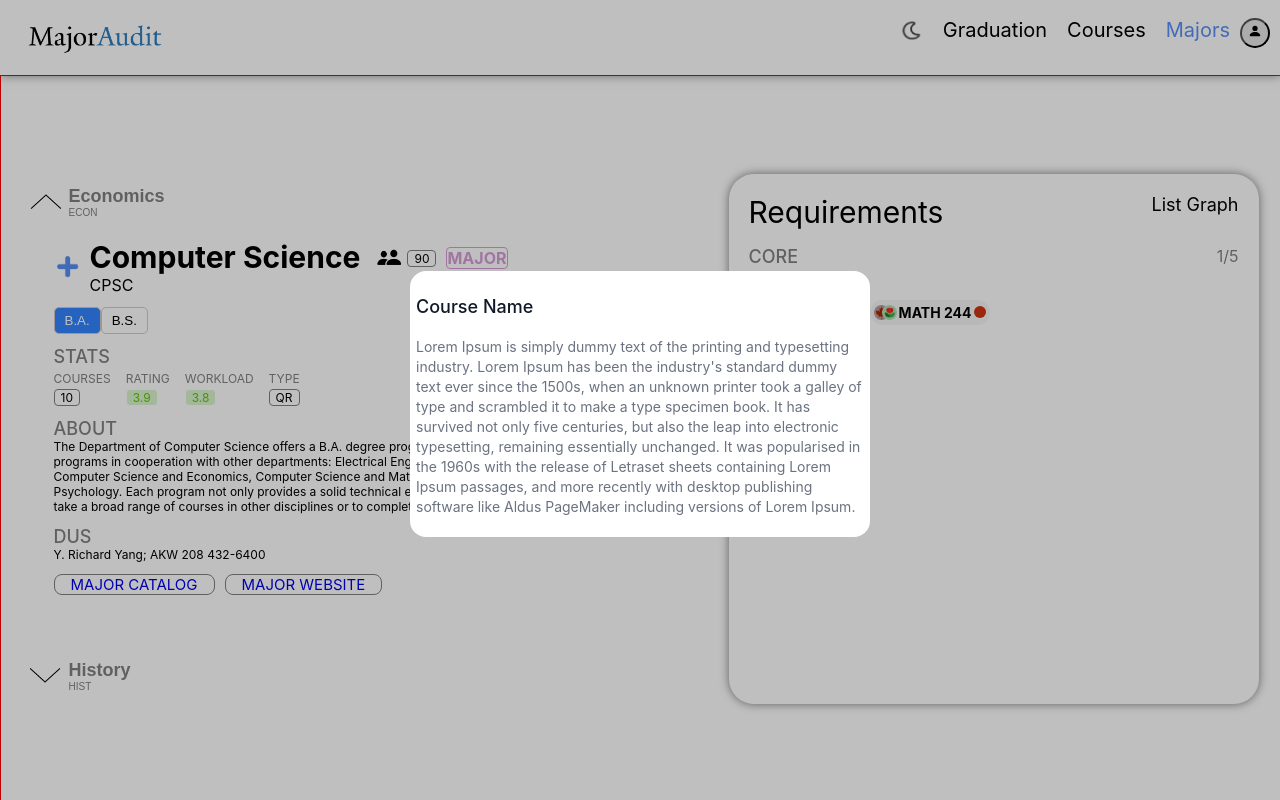
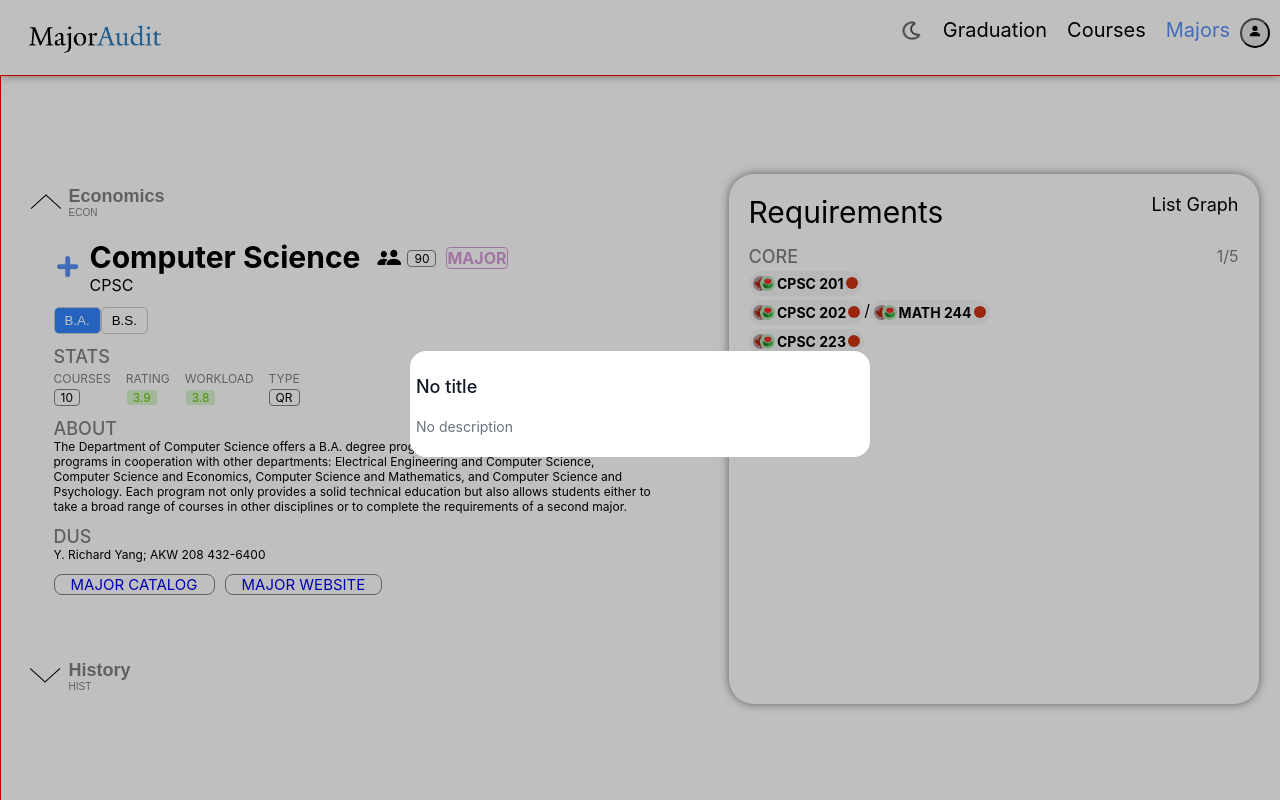
Before and after one commit to YaleComputerSociety/MajorAudit, a React (Create React App) app in the folder frontend/: page /majors in a window 1280 px wide. Built offline with nearby package versions, Linux system fonts and the light colour scheme.

Commit message:
Created a Context for the Current Clicked Course
Can't get it to work though lol

```diff
--- a/frontend/src/commons/components/courses/CourseModal.tsx
+++ b/frontend/src/commons/components/courses/CourseModal.tsx
@@ -1,10 +1,11 @@
-import React, { useState } from "react";
+import React, { useState, useContext } from "react";
 import { Dialog } from "@headlessui/react";
 
-import { Course } from "../../types/TypeCourse";
+import { useCourseContext } from "../../contexts/CurrentCourseContext";
 
 export default function CourseModal() {
   let [isOpen, setIsOpen] = useState(true);
+  const currentCourse = useCourseContext();
 
   function closeModal() {
     setIsOpen(false);
@@ -75,7 +76,7 @@ export default function CourseModal() {
                   color: "rgb(17, 24, 39)",
                 }}
               >
-                Course Name
+                {currentCourse !== undefined ? currentCourse.title : 'No title'}
               </Dialog.Title>
               <div style={{ marginTop: "2px" }}>
                 <p
@@ -85,7 +86,7 @@ export default function CourseModal() {
                     color: "rgb(107, 114, 128)",
                   }}
                 >
-                  Lorem Ipsum is simply dummy text of the printing and typesetting industry. Lorem Ipsum has been the industry's standard dummy text ever since the 1500s, when an unknown printer took a galley of type and scrambled it to make a type specimen book. It has survived not only five centuries, but also the leap into electronic typesetting, remaining essentially unchanged. It was popularised in the 1960s with the release of Letraset sheets containing Lorem Ipsum passages, and more recently with desktop publishing software like Aldus PageMaker including versions of Lorem Ipsum.
+                  {currentCourse !== undefined ? currentCourse.description : 'No description'}
                 </p>
               </div>
             </Dialog.Panel>
--- /dev/null
+++ b/frontend/src/commons/contexts/CurrentCourseContext.ts
@@ -0,0 +1,14 @@
+import { useContext, createContext } from 'react';
+import { Course } from "../types/TypeCourse";
+
+export const CurrentCourseContext = createContext<Course | undefined>(undefined);
+
+export function useCourseContext() {
+    const course = useContext(CurrentCourseContext);
+
+    // if (course === undefined) {
+    //     throw new Error("useCourseContext must be used with a CurrentCourseContext")
+    // }
+
+    return course;
+}
--- a/frontend/src/pages/Courses/components/SemesterBox.tsx
+++ b/frontend/src/pages/Courses/components/SemesterBox.tsx
@@ -30,6 +30,7 @@ function MetadataAll(props: { semester: Semester, displaySetting: DisplaySetting
     const areaArray = Array.from(areaSet);
     const skillArray = Array.from(skillSet);
 
+    // TO-DO: change colors: either move these to constants.ts or make these the same as constants.ts
     const styleMapping = {
         "Hu": { backgroundColor: "#E6CFF4", color: "#9970AB", marginRight: "4px" },
         "So": { backgroundColor: "#CFE0F4", color: "#5493C4", marginRight: "4px"  },
```
